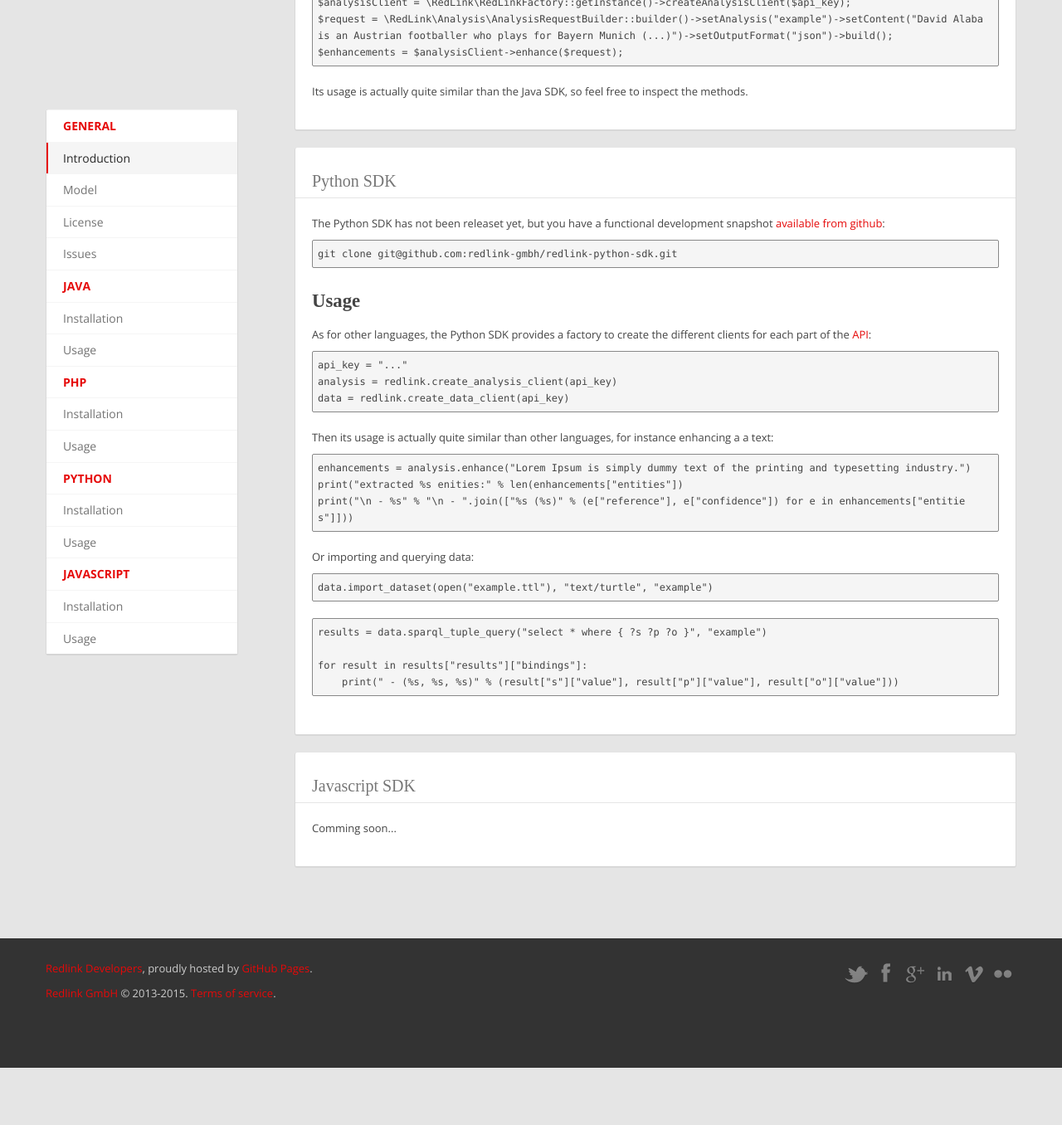
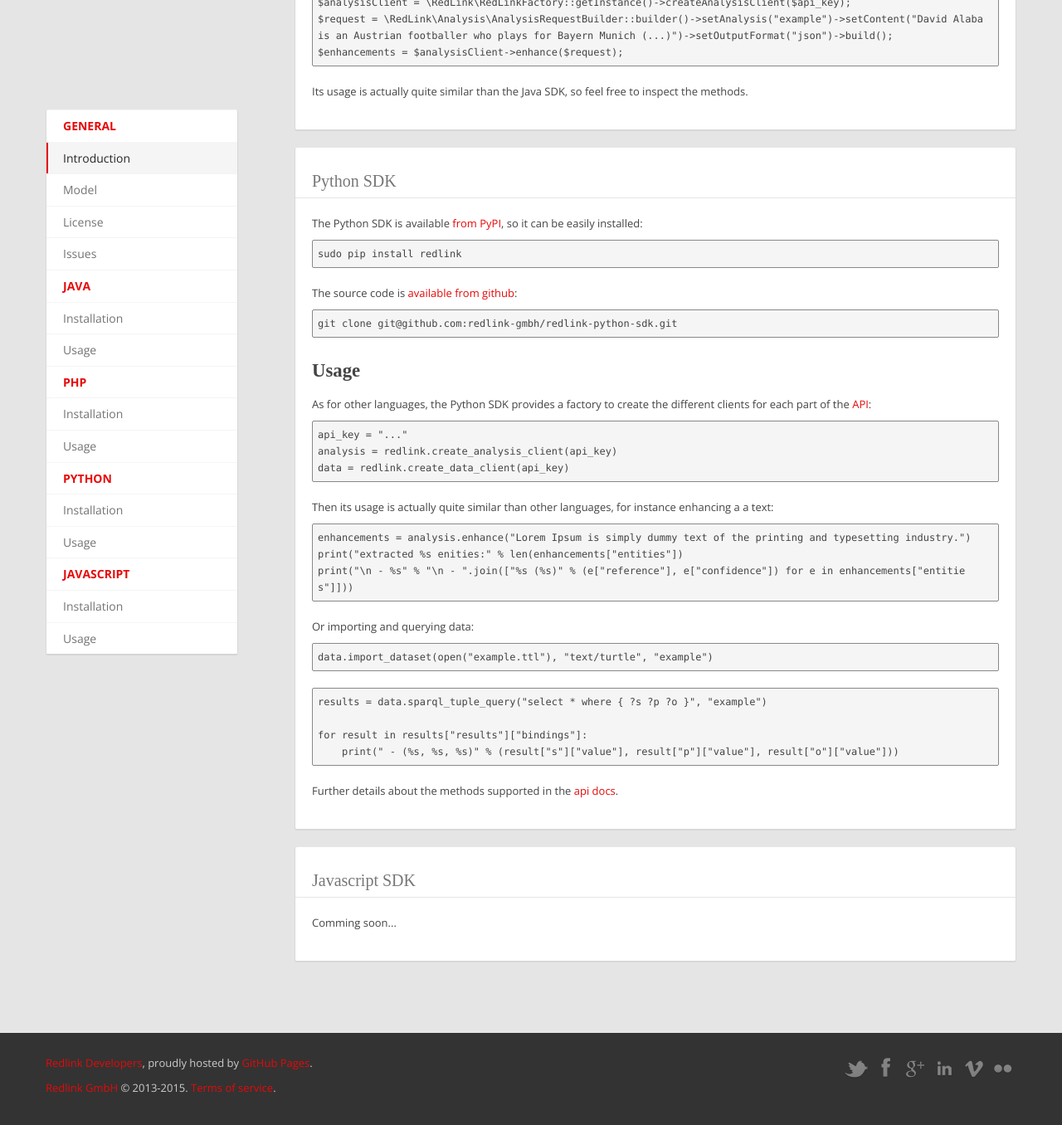
Before and after one commit to redlink-gmbh/redlink-gmbh.github.io, a Jekyll site: the page built from sdk/index.html, in a window 1280 px wide and 1400 px high, scrolled down 2963 px. Shown: the top 1356 px of the window at 83% size. Built offline with Jekyll 4.4.1, drawn with Linux system fonts in a browser that asks for light colours; comment, search, counter and statistics services are not loaded; before the commit the page ends 4250 px from its top, so only the background shows below that.

Commit message:
python sdk released

```diff
--- a/sdk/index.html
+++ b/sdk/index.html
@@ -261,7 +261,14 @@ $enhancements = $analysisClient->enhance($request);</pre>
               <div class="card-body">
 
                 <p>
-                  The Python SDK has not been releaset yet, but you have a functional development snapshot
+                  The Python SDK is available <a href="https://pypi.python.org/pypi/redlink">from PyPI</a>,
+                  so it can be easily installed:
+                </p>
+
+                <pre class="prettyprint">sudo pip install redlink</pre>
+
+                <p>
+                  The source code is
                   <a href="https://github.com/redlink-gmbh/redlink-python-sdk">available from github</a>:
                 </p>
 
@@ -299,6 +306,11 @@ print("\n - %s" % "\n - ".join(["%s (%s)" % (e["reference"], e["confidence"]) fo
 for result in results["results"]["bindings"]:
     print(" - (%s, %s, %s)" % (result["s"]["value"], result["p"]["value"], result["o"]["value"]))
 </pre>
+
+                <p>
+                  Further details about the methods supported in the
+                  <a href="python/1.0.0/">api docs</a>.
+                </p>
 
 
               </div>
```
